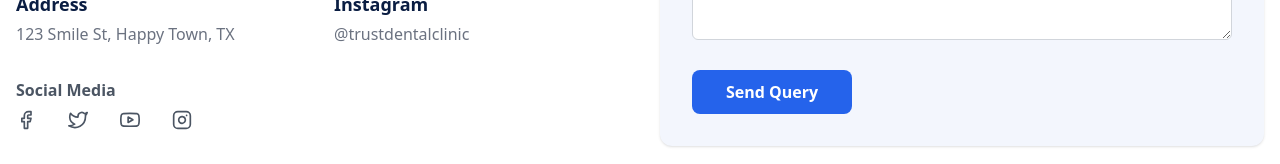
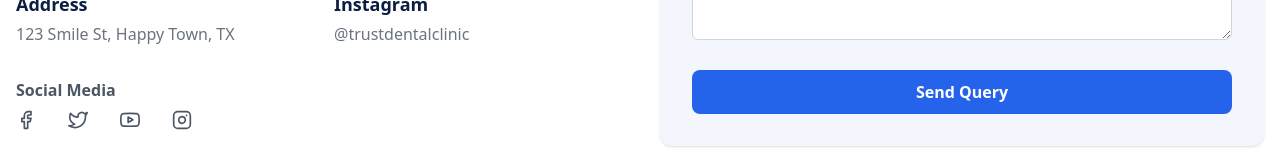
Before and after one commit to Indore-Tech-Valley/dentia-frontend-demo, a React (Vite) app: page /dentia-frontend-demo/contact in a window 1280 px wide. Shown: the part 734-898 px from the top of the page. Built offline with nearby package versions, Linux system fonts and the light colour scheme.

Commit message:
fixed buttons for mobile screen

```diff
--- a/src/components/Appointment/Appointment.jsx
+++ b/src/components/Appointment/Appointment.jsx
@@ -106,7 +106,7 @@ const Appointment = () => {
 
               <Link
   to="/appointment"
-                className="relative group hidden md:inline-block bg-blue-600 hover:bg-[#10244b] text-white px-6 py-3 rounded-lg font-semibold text-md overflow-hidden min-w-[160px] h-[44px] transition-colors duration-300 ease-in-out"
+  className="relative group block w-full sm:w-auto text-center bg-blue-600 hover:bg-[#10244b] text-white px-6 py-3 rounded-lg font-semibold text-md overflow-hidden min-w-[160px] h-[44px] transition-colors duration-300 ease-in-out"
 >
   <span className="absolute inset-0 flex items-center justify-center transition-transform duration-300 group-hover:-translate-y-full">
     Send Appointment
@@ -115,6 +115,7 @@ const Appointment = () => {
     Send Appointment
   </span>
 </Link>
+
             </form>
           </div>
         </div>
--- a/src/components/ContactUs/ContactUs.jsx
+++ b/src/components/ContactUs/ContactUs.jsx
@@ -11,6 +11,7 @@ import {
 import { IoLogoInstagram , IoLocationOutline , IoMailOutline , IoCallOutline   } from "react-icons/io5";
 
 import { motion } from "framer-motion";
+import { Link } from "react-router-dom";
 
 const contactItems = [
   {
@@ -156,21 +157,17 @@ const ContactUs = () => {
       className="w-full border border-gray-300 rounded-md px-4 py-3 focus:outline-none"
     />
   </div>
-
- <button
-            to="/"
-            className="relative group hidden md:inline-block bg-blue-600 hover:bg-[#10244b] text-white px-6 py-3 rounded-lg font-semibold text-md overflow-hidden min-w-[160px] h-[44px] transition-colors duration-300 ease-in-out"
+<Link
+  to="/appointment"
+  className="relative group block w-full sm:w-auto text-center bg-blue-600 hover:bg-[#10244b] text-white px-6 py-3 rounded-lg font-semibold text-md overflow-hidden min-w-[160px] h-[44px] transition-colors duration-300 ease-in-out"
 >
-            {/* Default Text */}
   <span className="absolute inset-0 flex items-center justify-center transition-transform duration-300 group-hover:-translate-y-full">
     Send Query
   </span>
-
-            {/* Hover Text */}
   <span className="absolute inset-0 flex items-center justify-center transition-transform duration-300 translate-y-full group-hover:translate-y-0">
     Send Query
   </span>
-          </button>
+</Link>
 </form>
 
         </div>
--- a/src/components/Feedback.jsx/Feedback.jsx
+++ b/src/components/Feedback.jsx/Feedback.jsx
@@ -1,4 +1,6 @@
 import React from 'react';
+import { Link } from 'react-router-dom';
+
 
 const Feedback = () => {
   return (
@@ -35,22 +37,17 @@ const Feedback = () => {
               className="mt-1 px-4 py-3 border border-gray-300 rounded-md resize-none focus:outline-none focus:ring-2 focus:ring-blue-600"
             />
           </label>
-<button
-  type="submit"
-  className="relative group bg-blue-600 text-white py-3 rounded-lg font-semibold transition-colors duration-300 hover:bg-[#10244b] overflow-hidden"
+<Link
+  to="/appointment"
+  className="relative group block w-full sm:w-auto text-center bg-blue-600 hover:bg-[#10244b] text-white px-6 py-3 rounded-lg font-semibold text-md overflow-hidden min-w-[160px] h-[44px] transition-colors duration-300 ease-in-out"
 >
-  <div className="relative h-[24px]">
-    {/* Top text slides up and fades out */}
-    <span className="absolute inset-0 flex items-center justify-center transition-all duration-300 group-hover:-translate-y-full group-hover:opacity-0">
-      Submit Feedback
-    </span>
-
-    {/* Bottom text slides in and fades in */}
-    <span className="absolute inset-0 flex items-center justify-center transition-all duration-300 translate-y-full opacity-0 group-hover:translate-y-0 group-hover:opacity-100">
-      Submit Feedback
-    </span>
-  </div>
-</button>
+  <span className="absolute inset-0 flex items-center justify-center transition-transform duration-300 group-hover:-translate-y-full">
+    Send Feedback
+  </span>
+  <span className="absolute inset-0 flex items-center justify-center transition-transform duration-300 translate-y-full group-hover:translate-y-0">
+    Send Feedback
+  </span>
+</Link>
 
         </form>
       </div>
```
Also changed, not shown: 4 other files (tests, documents, lock files or other folders). Lines whose indentation alone changed are shown as unchanged.
